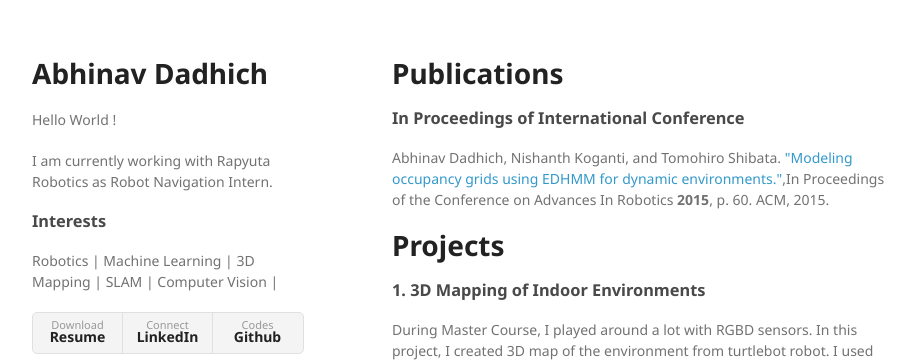
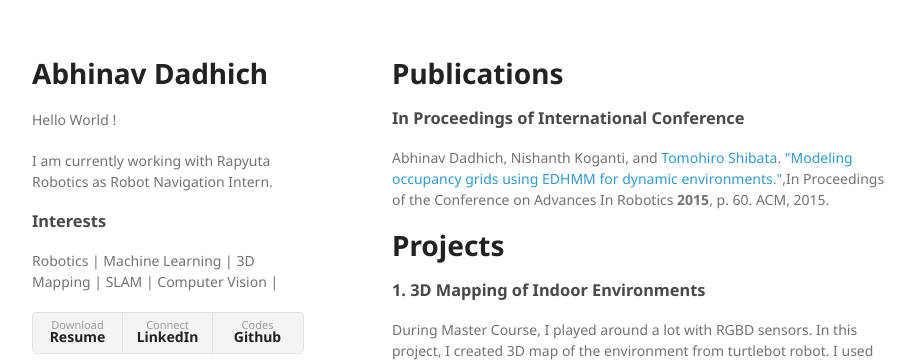
Before and after one commit to ResByte/ResByte.github.io, a Jekyll site: the page index.html, which Jekyll copies as it is, in a window 1280 px wide and 1269 px high. Shown: the top 362 px of the window, without its empty margins (178-1093 px from the left). Built offline with Jekyll 4.4.1, drawn with Linux system fonts in a browser that asks for light colours; some of the changed lines change nothing that is shown.

```diff
--- a/index.html
+++ b/index.html
@@ -35,7 +35,8 @@
 
         <h1>Publications </h1>
         <h3>In Proceedings of International Conference</h3>
-        <p>Abhinav Dadhich, Nishanth Koganti, and Tomohiro Shibata. <a href="http://dl.acm.org/citation.cfm?id=2783510">"Modeling occupancy grids using EDHMM for dynamic environments."</a>,In Proceedings of the Conference on Advances In Robotics <b>2015</b>, p. 60. ACM, 2015.</p>
+        <p>Abhinav Dadhich, Nishanth Koganti, and <a href="http://www.brain.kyutech.ac.jp/~tom/">Tomohiro Shibata</a>.
+        <a href="http://dl.acm.org/citation.cfm?id=2783510">"Modeling occupancy grids using EDHMM for dynamic environments."</a>,In Proceedings of the Conference on Advances In Robotics <b>2015</b>, p. 60. ACM, 2015.</p>
 
         <h1>Projects</h1>
 
```
